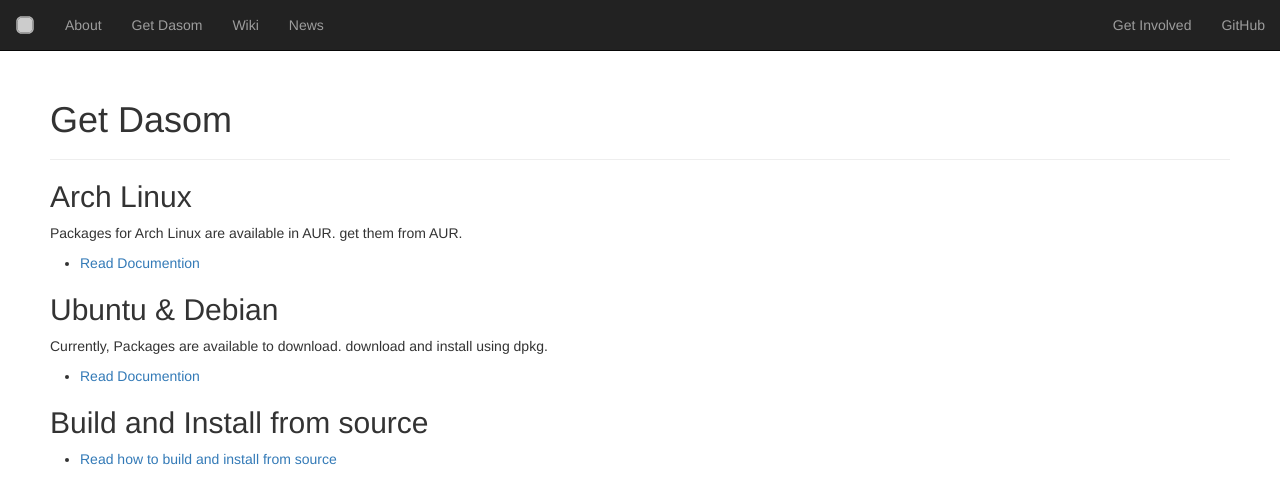
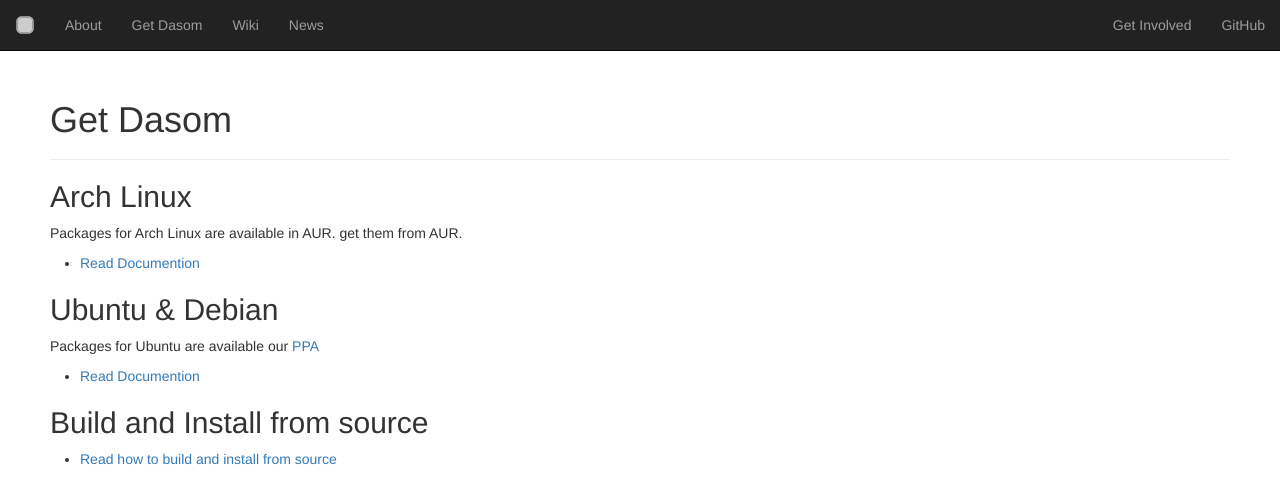
Before and after one commit to dasom-im/dasom-im.github.io, a Jekyll site: the page built from get-dasom.md, in a window 1280 px wide. Shown: the top 504 px of the page. Built offline with Jekyll 4.4.1, drawn with Linux system fonts in a browser that asks for light colours.

Commit message:
Update get-dasom.md

```diff
--- a/get-dasom.md
+++ b/get-dasom.md
@@ -10,7 +10,7 @@
 - [Read Documention](https://github.com/dasom-im/dasom/wiki/Install-&-Configure-in-Arch-Linux)
 
 ## Ubuntu & Debian
-Currently, Packages are available to download. download and install using dpkg.
+Packages for Ubuntu are available our [PPA](https://launchpad.net/~dasom/+archive/ubuntu/ppa)
 
 - [Read Documention](https://github.com/dasom-im/dasom/wiki/Install-&-Configure-in-ubuntu)
 
```
